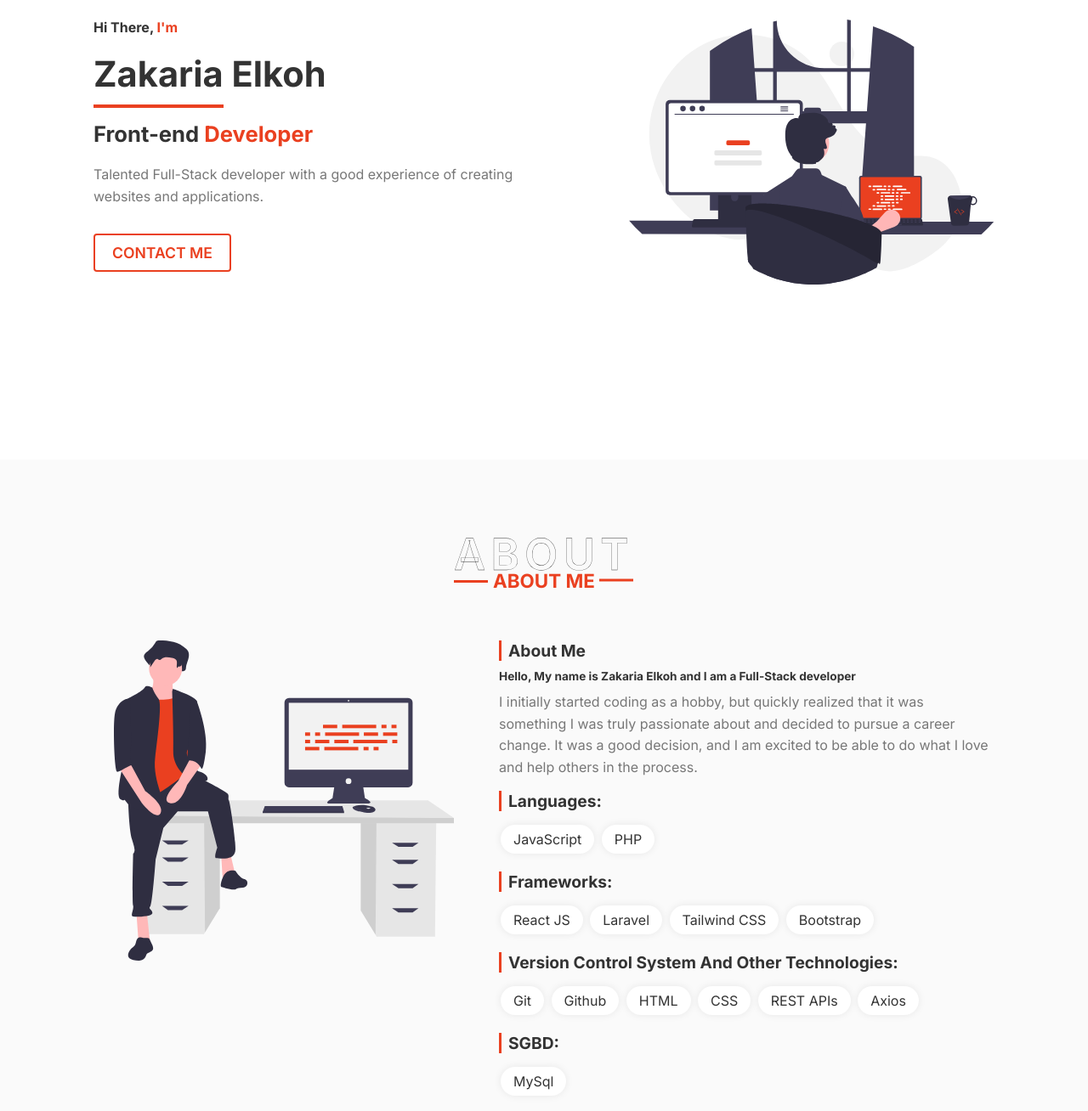
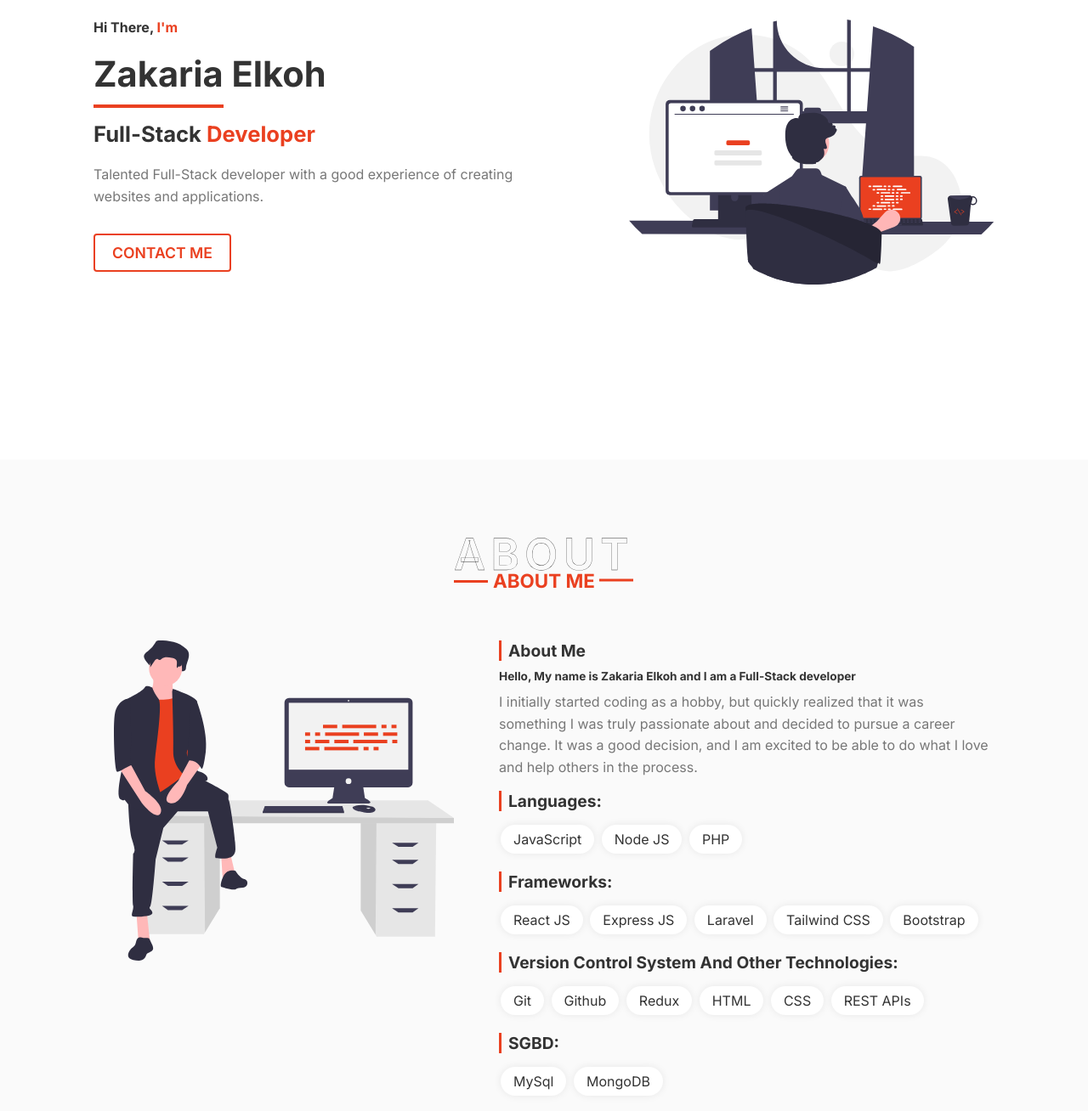
Before and after one commit to zakaria-elkoh/Portfolio, a plain HTML site: page index.html in a window 1280 px wide. Shown: the part 280-1588 px from the top of the page at 85% size. Drawn offline with Linux system fonts and the light colour scheme.

Commit message:
added the nodejs, mongodb and expressjs

```diff
--- a/index.html
+++ b/index.html
@@ -61,7 +61,7 @@
                     <div class="content">
                         <h4>Hi There, <span style="color: #ea4020;">I'm</span> </h4>
                         <h1> <span>Zakaria</span> Elkoh</h1>
-                        <h4>Front-end <span id="writer">Developer</span></h4>
+                        <h4>Full-Stack <span id="writer">Developer</span></h4>
                         <p>
                             Talented Full-Stack developer with a good experience of creating websites and applications.
                         </p>
@@ -114,6 +114,7 @@
                     </h3>
                     <div class="skills">
                         <span>JavaScript</span>
+                        <span>Node JS</span>
                         <span>PHP</span>
                     </div>
                     <h3>
@@ -121,6 +122,7 @@
                     </h3>
                     <div class="skills">
                         <span>React JS</span>
+                        <span>Express JS</span>
                         <span>Laravel</span>
                         <span>Tailwind CSS</span>
                         <span>Bootstrap</span>
@@ -131,16 +133,17 @@
                     <div class="skills">
                         <span>Git</span>
                         <span>Github</span>
+                        <span>Redux</span>
                         <span>HTML</span>
                         <span>CSS</span>
                         <span>REST APIs</span>
-                        <span>Axios</span>
                     </div>
                     <h3>
                         SGBD:
                     </h3>
                     <div class="skills">
                         <span>MySql</span>
+                        <span>MongoDB</span>
                     </div>
                     <h3>
                         Methode Agile:
```
